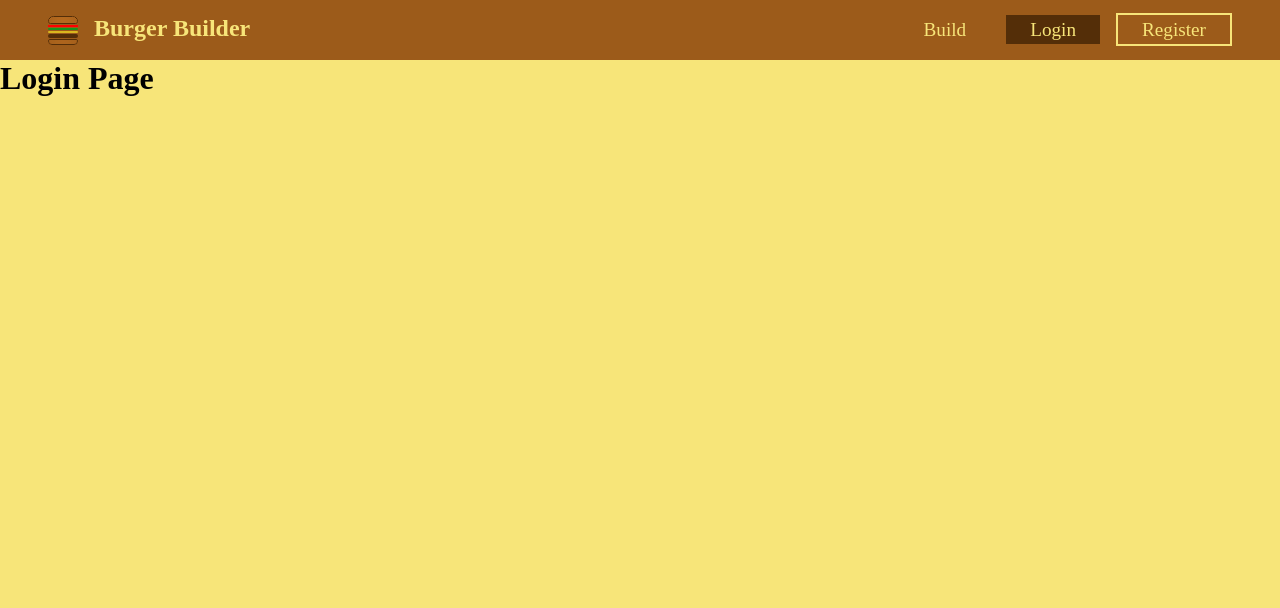
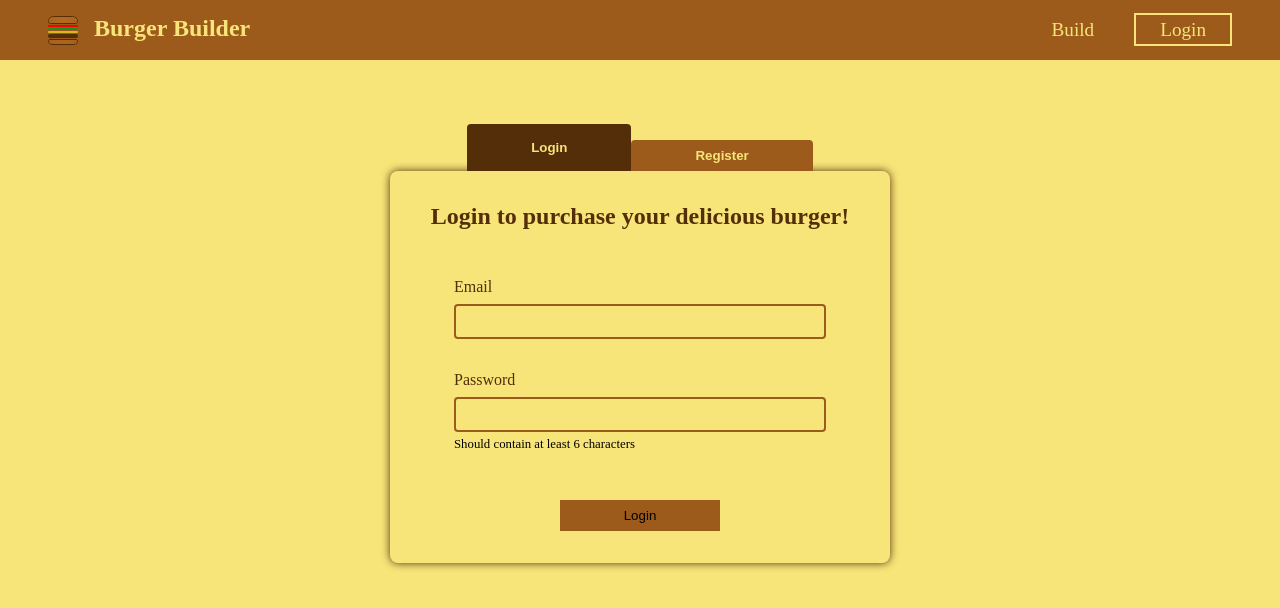
Before and after one commit to LuisFilipeMendonca/BurgerBuilder-react-frontend, a React (Create React App) app: page /login in a window 1280 px wide. Shown: the top 608 px of the page. Built offline with nearby package versions, Linux system fonts and the light colour scheme; no server answers.

Commit message:
Added auth form for login and register, custom hook for input controll initialized

```diff
--- a/src/App.css
+++ b/src/App.css
@@ -108,3 +108,84 @@ a {
   max-height: 100%;
   overflow: auto;
 }
+
+/* GLOBAL */
+.section {
+  margin: 4rem auto;
+  width: 100%;
+  max-width: 500px;
+}
+
+/* FORM */
+.form__control {
+  display: flex;
+  justify-content: center;
+  align-items: flex-end;
+}
+
+.form__control button {
+  padding: 0.5rem 4rem;
+  background-color: #9c5b1a;
+  color: #f7e579;
+  border-top-left-radius: 4px;
+  border-top-right-radius: 4px;
+  font-weight: bold;
+}
+
+.form__control button.highlighted {
+  background-color: #542e08;
+  padding: 1rem 4rem;
+}
+
+.form {
+  border-radius: 0.5rem;
+  box-shadow: 0 0 8px #542e08;
+  padding: 0 2rem;
+  display: flex;
+  flex-direction: column;
+}
+
+.form__title {
+  margin: 2rem 0;
+  text-align: center;
+  color: #542e08;
+}
+
+.form__input-group {
+  margin: 1rem 2rem;
+}
+
+.form__input-label {
+  display: block;
+  margin-bottom: 8px;
+  color: #542e08;
+}
+
+.form__input {
+  width: 100%;
+  padding: 8px 16px;
+  border-radius: 4px;
+  border: 2px solid #9c5b1a;
+  background-color: transparent;
+  outline: none;
+}
+
+.form__input:focus {
+  border: 2px solid transparent;
+  box-shadow: 0 0 4px #542e08;
+}
+
+.form__input-info {
+  margin-top: 5px;
+  font-size: 0.8rem;
+}
+
+.form__cta-container {
+  text-align: center;
+  margin: 2rem 0;
+}
+
+.form__cta-container button {
+  padding: 0.5rem 4rem;
+  background-color: #9c5b1a;
+}
--- a/src/components/Navbar/index.js
+++ b/src/components/Navbar/index.js
@@ -29,11 +29,8 @@ const Navbar = () => {
           </>
         ) : (
           <>
-            <NavbarItem className="navbar__link" path="/login">
+            <NavbarItem className="navbar__link--highlighted" path="/login">
               Login
-            </NavbarItem>
-            <NavbarItem className="navbar__link--highlighted" path="/register">
-              Register
             </NavbarItem>
           </>
         )}
--- /dev/null
+++ b/src/hooks/useInputs.js
@@ -0,0 +1,29 @@
+import { useReducer } from "react";
+
+const reducer = (state, action) => {
+  switch (action.type) {
+    case "CHANGE":
+      const updatedState = [...state];
+      const inputIndex = updatedState.findIndex(
+        (input) => input.id === action.payload.id
+      );
+      updatedState[inputIndex].value = action.payload.value;
+      return updatedState;
+    default:
+      return state;
+  }
+};
+
+const useInputs = (inputs) => {
+  const [formInputs, dispatch] = useReducer(reducer, inputs);
+
+  const inputChangeHandler = (e) =>
+    dispatch({
+      type: "CHANGE",
+      payload: { id: e.target.id, value: e.target.value },
+    });
+
+  return [formInputs, inputChangeHandler];
+};
+
+export default useInputs;
--- a/src/pages/Login/index.js
+++ b/src/pages/Login/index.js
@@ -1,5 +1,80 @@
+import { useState } from "react";
+
+import useInputs from "../../hooks/useInputs";
+
+const authInputs = [
+  {
+    id: "email",
+    type: "email",
+    value: "",
+  },
+  {
+    id: "password",
+    type: "password",
+    value: "",
+    info: "Should contain at least 6 characters",
+  },
+];
+
 const LoginPage = () => {
-  return <h1>Login Page</h1>;
+  const [mode, setMode] = useState("login");
+  const [formInputs, inputChangeHandler] = useInputs([...authInputs]);
+
+  const setModeHandler = (mode) => {
+    setMode(mode);
+  };
+
+  return (
+    <section className="section">
+      <div className="form__control">
+        <button
+          className={mode === "login" ? "highlighted" : null}
+          onClick={() => setModeHandler("login")}
+        >
+          Login
+        </button>
+        <button
+          className={mode === "register" ? "highlighted" : null}
+          onClick={() => setModeHandler("register")}
+        >
+          Register
+        </button>
+      </div>
+      <form className="form">
+        <h2 className="form__title">
+          Login to purchase your delicious burger!
+        </h2>
+        <div className="form__input-group">
+          <label htmlFor={formInputs[0].id} className="form__input-label">
+            Email
+          </label>
+          <input
+            type={formInputs[0].type}
+            id={formInputs[0].id}
+            value={formInputs[0].value}
+            className="form__input"
+            onChange={inputChangeHandler}
+          />
+        </div>
+        <div className="form__input-group">
+          <label htmlFor={formInputs[1].id} className="form__input-label">
+            Password
+          </label>
+          <input
+            type={formInputs[1].type}
+            id={formInputs[1].id}
+            value={formInputs[1].value}
+            className="form__input"
+            onChange={inputChangeHandler}
+          />
+          <p className="form__input-info">{formInputs[1].info}</p>
+        </div>
+        <div className="form__cta-container">
+          <button>{mode === "login" ? "Login" : "Register"}</button>
+        </div>
+      </form>
+    </section>
+  );
 };
 
 export default LoginPage;
--- a/src/pages/Main/index.js
+++ b/src/pages/Main/index.js
@@ -15,8 +15,6 @@ const MainPage = () => {
 
   const ingredients = useContext(IngredientsContext);
   // const { order, setOrder } = useContext(OrderContext);
-
-  console.log(ingredients);
 
   const addIngredientHandler = (ing) => {
     const updatedOrder = addIngredient(ing, order);
```
Also changed, not shown: 1 other file (tests, documents, lock files or other folders).
